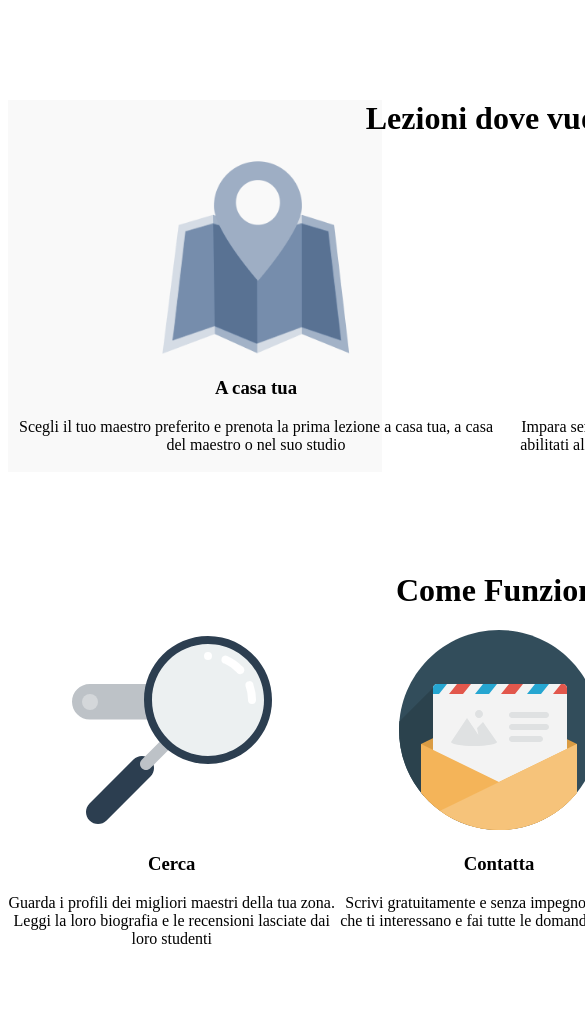
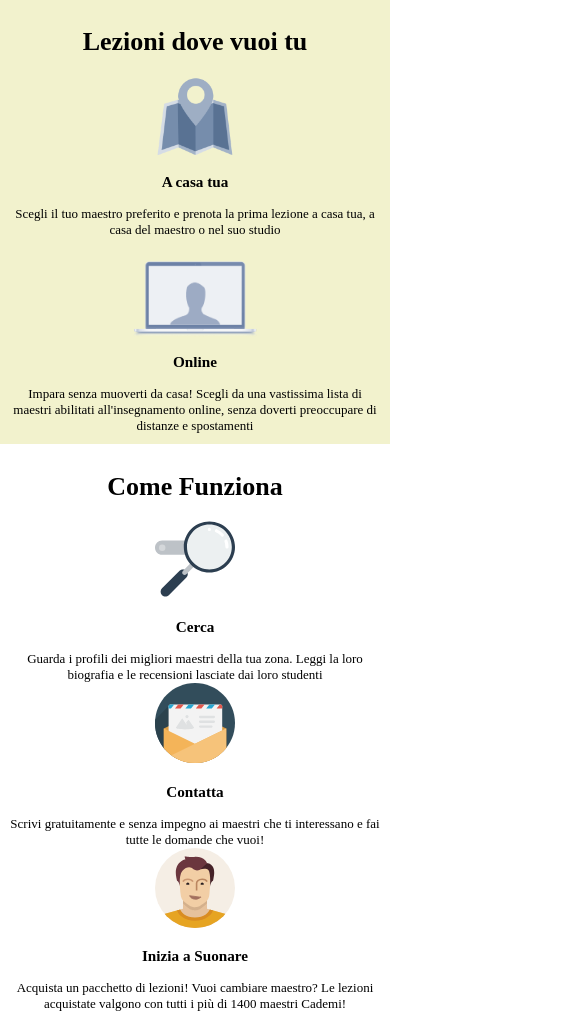
Before and after one commit to GiuliaSossai/html-css-resp-wannabe, a plain HTML site: page index.html in a window 390 px wide. Shown: the top 1015 px of the page, 585 px wide, since content can reach past the window. Drawn offline with Linux system fonts and the light colour scheme.

Commit message:
sezione steps, impostazione container e row

```diff
--- a/css/style.css
+++ b/css/style.css
@@ -61,3 +61,40 @@ img{
 }
 
 /* PARTE RESPONSIVE */
+@media screen and (max-width: 419px) {
+  body {
+    font-size: 13px;
+    margin: 0;
+    padding: 0;
+    box-sizing: border-box;
+  }
+
+  .container.grey{
+    background-color: #F2F2CD;
+  }
+
+
+  img{
+    height: 80px;
+  }
+
+  .row {
+    width: 96%;
+    margin: 0 auto;
+    padding: 10px 0;
+  }
+
+  #lezioni .row > .left, #lezioni .row > .right{
+   width: 100%;
+   float: none;
+   margin-top: 20px;
+  }
+
+  #steps .row > .left, #steps .row > .central, #steps .row > .right{
+   float: none;
+   width: 100%;
+  }
+
+
+
+}
--- a/index.html
+++ b/index.html
@@ -4,7 +4,6 @@
     <meta charset="utf-8">
     <meta name="viewport" content="width=device-width, initial-scale=1.0">
     <link rel="stylesheet" href="css/style.css">
-    <link rel="stylesheet" href="css/mediaquery.css">
     <title>Boolean aCademy</title>
   </head>
   <body>
```
